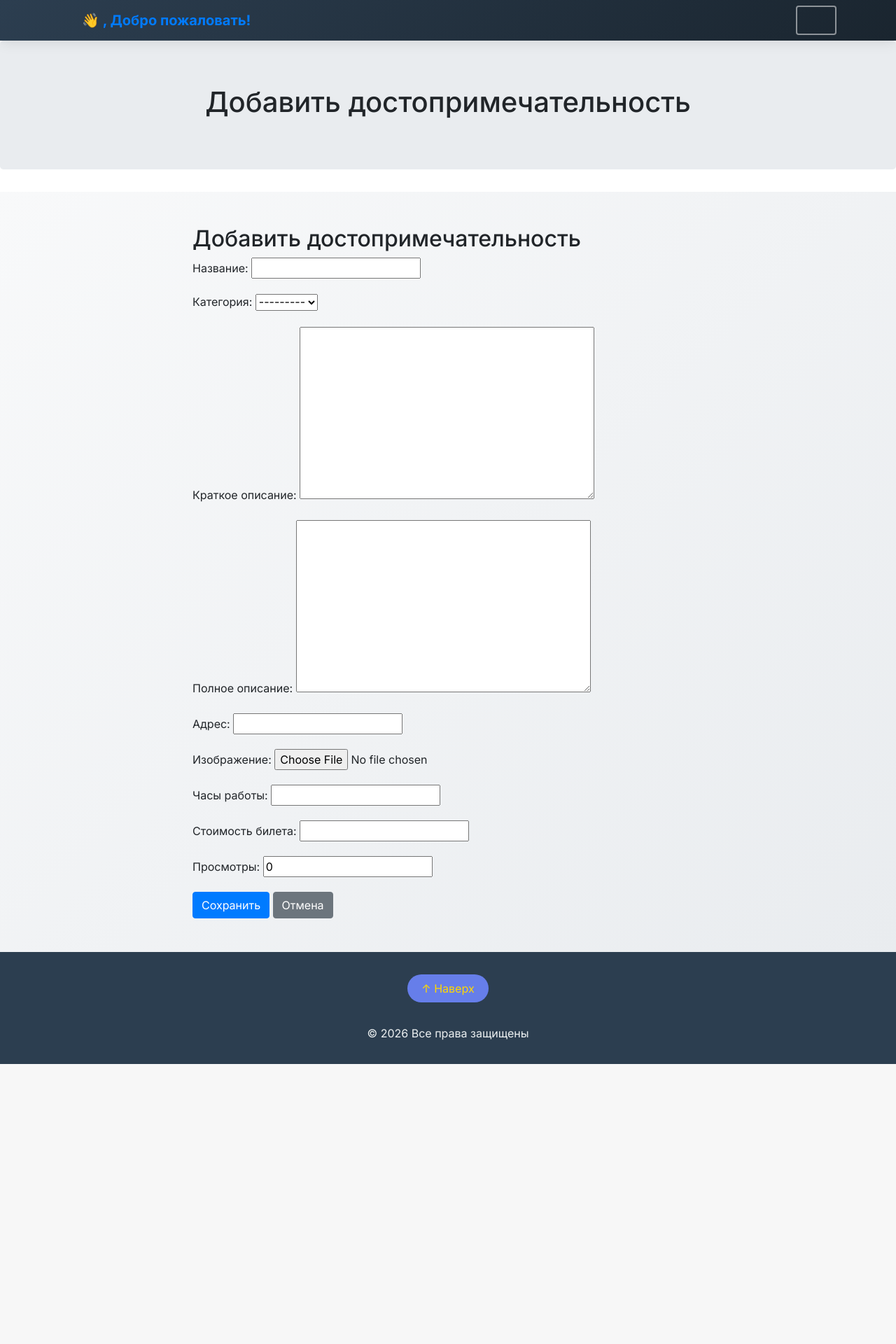
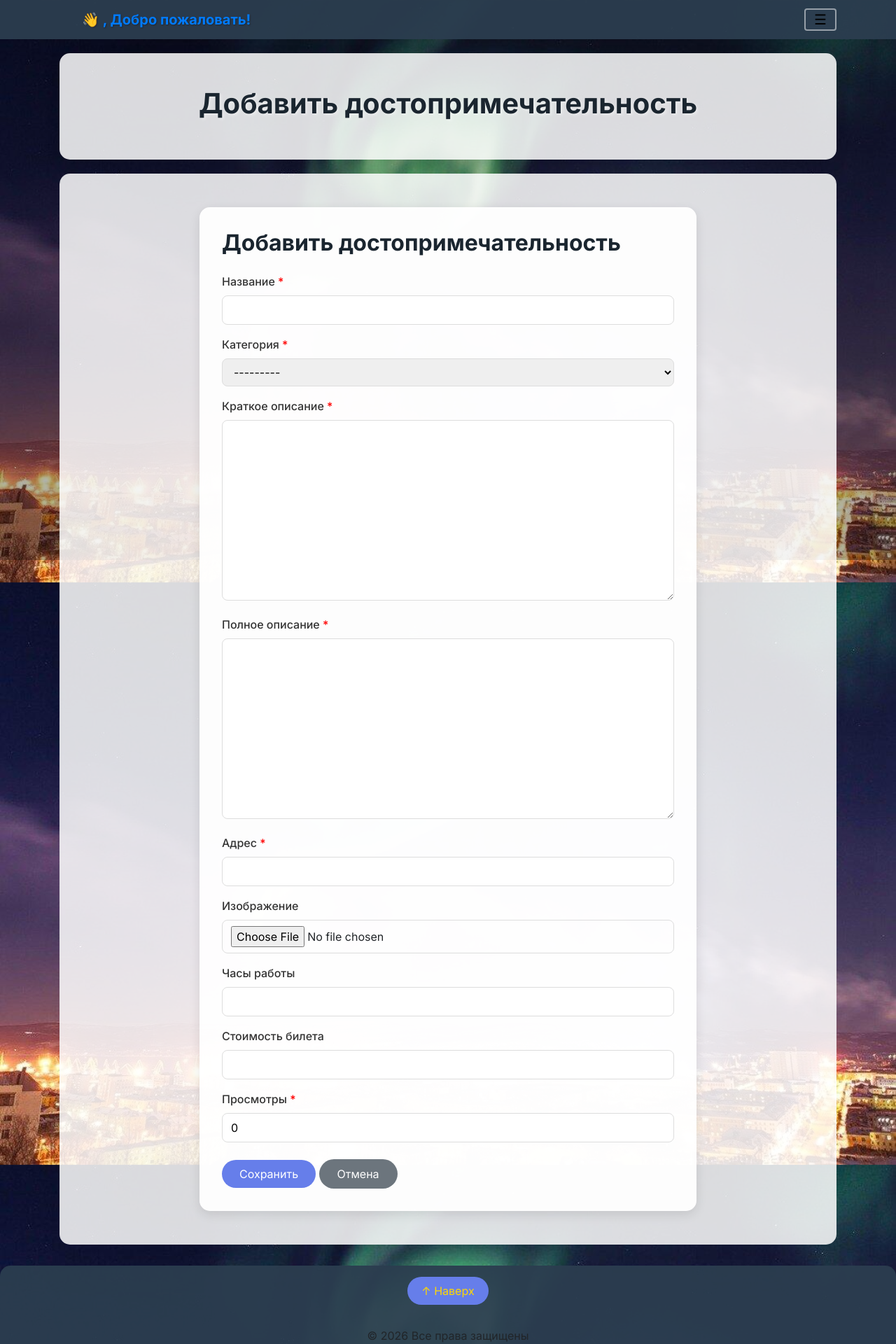
Before and after one commit to Yura123410/diplom, a Django app: page /sights/create/ in a window 1280 px wide. Shown: the whole page at 70% size. Before the commit the page ends 1520 px from the top, so only its background shows below. Run offline with Django 5.2, Linux system fonts and the light colour scheme; data that the repository does not hold is empty; some libraries are stand-ins or nearby versions.

Commit message:
- Отредактирован base.html , добавлено фоновое фото. - Отредактирован фрон у карточен create_sights.html и create_category.html

```diff
--- a/sights/templates/sights/base.html
+++ b/sights/templates/sights/base.html
@@ -11,11 +11,27 @@
     <style>
         body {
             font-family: 'Inter', sans-serif;
+            background-image: url('{% static "gde-posmotret-severnoe-siyanie-v-murmanske.jpg" %}');
+            background-size: cover;
+            background-position: center;
+            background-attachment: fixed;
+            background-repeat: no-repeat;
+            position: relative;
         }
 
-        /* Стиль для collapse меню */
+        body::before {
+            content: '';
+            position: fixed;
+            top: 0;
+            left: 0;
+            right: 0;
+            bottom: 0;
+            background: rgba(0, 0, 0, 0.3);
+            z-index: -1;
+        }
+
         .collapse-menu {
-            background: linear-gradient(135deg, #667eea 0%, #764ba2 100%);
+            background: rgba(0, 0, 0, 0.85);
             box-shadow: 0 10px 30px rgba(0,0,0,0.1);
         }
 
@@ -30,45 +46,84 @@
             color: #ffd700 !important;
         }
 
-        /* Стиль для навбара */
         .navbar-custom {
-            background: linear-gradient(135deg, #2c3e50 0%, #1a252f 100%) !important;
-            box-shadow: 0 2px 20px rgba(0,0,0,0.1);
+            background: rgba(44, 62, 80, 0.95) !important;
         }
 
         .navbar-toggler {
             border: 2px solid rgba(255,255,255,0.5);
             transition: all 0.3s ease;
+            background: #2c3e50;
         }
 
         .navbar-toggler:hover {
             transform: rotate(90deg);
         }
 
-        /* Стиль для jumbotron */
-        .jumbotron-custom {
-            background: linear-gradient(135deg, #f5f7fa 0%, #c3cfe2 100%);
-            border-radius: 0;
-            margin-bottom: 0;
-            padding: 4rem 2rem;
+        .jumbotron-custom,
+        .jumbotron {
+            background: rgba(255, 255, 255, 0.85) !important;
+            border-radius: 15px;
+            margin: 20px auto;
+            padding: 3rem 2rem;
+            box-shadow: 0 5px 20px rgba(0,0,0,0.1);
         }
 
-        .jumbotron-custom h1 {
-            color: #2c3e50;
+        .jumbotron h1,
+        .jumbotron-heading {
+            color: #1a252f !important;
             font-weight: 700;
-            text-shadow: 2px 2px 4px rgba(0,0,0,0.1);
+            text-shadow: 2px 2px 4px rgba(255,255,255,0.5);
         }
 
-        /* Анимация для альбома */
         .album {
-            background: linear-gradient(135deg, #f8f9fa 0%, #e9ecef 100%);
+            background: rgba(255, 255, 255, 0.85);
+            border-radius: 15px;
+            margin: 20px 0;
+            padding: 20px 0;
         }
 
-        /* Стиль для футера */
+        .card {
+            background: white;
+            border: none;
+            box-shadow: 0 5px 15px rgba(0,0,0,0.1);
+            transition: transform 0.3s ease;
+            height: 100%;
+            display: flex;
+            flex-direction: column;
+        }
+
+        .card:hover {
+            transform: translateY(-5px);
+        }
+
+        .card-img-top {
+            height: 200px;
+            object-fit: cover;
+            width: 100%;
+        }
+
+        .card-body {
+            flex: 1;
+            display: flex;
+            flex-direction: column;
+        }
+
+        .card-title,
+        .card-text {
+            color: #333 !important;
+            flex: 1;
+            overflow: hidden;
+            text-overflow: ellipsis;
+            display: -webkit-box;
+            -webkit-line-clamp: 3;
+            -webkit-box-orient: vertical;
+        }
+
         .footer-custom {
-            background: #2c3e50;
-            color: #ecf0f1;
-            padding: 2rem 0;
+            background: rgba(44, 62, 80, 0.95);
+            border-radius: 15px 15px 0 0;
+            margin-top: 30px;
         }
 
         .footer-custom a {
@@ -81,7 +136,6 @@
             text-decoration: none;
         }
 
-        /* Кнопка "Back to top" */
         .back-to-top {
             display: inline-block;
             background: #667eea;
@@ -98,6 +152,24 @@
             transform: translateY(-3px);
             color: white;
         }
+
+        .container {
+            position: relative;
+            z-index: 1;
+        }
+
+        .collapse-menu .text-white,
+        .navbar-brand strong {
+            text-shadow: 1px 1px 2px rgba(0,0,0,0.3);
+        }
+
+        .album a:not(.btn) {
+            color: #667eea;
+        }
+
+        .album a:not(.btn):hover {
+            color: #764ba2;
+        }
     </style>
 </head>
 
@@ -109,7 +181,7 @@
             <div class="row">
                 <div class="col-sm-8 col-md-7 py-4">
                     <h4 class="text-white mb-0">Достопримечательности и развлечения, которые нельзя пропустить!</h4>
-                    <p class="text-white-50 mt-2">Откройте для себя лучшие места вашего города</p>
+                    <p class="text-white mt-3">Откройте для себя лучшие места вашего города</p>
                 </div>
                 <div class="col-sm-4 offset-md-1 py-4">
                     <h4 class="text-white border-bottom pb-2 d-inline-block">Меню</h4>
@@ -120,7 +192,7 @@
                                             class="text-white text-decoration-none">Добавить достопримечательность</a>
                         </li>
                         <li class="mb-2"><a href="{% url 'sights:category_create' %}"
-                                            class="text-white text-decoration-none"">Добавить категорию</a></li>
+                                            class="text-white text-decoration-none">Добавить категорию</a></li>
                         {% endif %}
                         <li class="mb-2"><a href="{% url 'sights:index' %}" class="text-white text-decoration-none">Главная</a>
                         </li>
@@ -128,7 +200,6 @@
                                             class="text-white text-decoration-none">Достопримечательности</a></li>
                         <li class="mb-2"><a href="{% url 'sights:category_list' %}"
                                             class="text-white text-decoration-none">Категории</a></li>
-
                     </ul>
                 </div>
             </div>
@@ -144,13 +215,16 @@
                 <strong>👋 {{ user.first_name }} {{ user.last_name }}, Добро пожаловать!</strong>
             </a>
             <button class="navbar-toggler" type="button" data-toggle="collapse" data-target="#navbarHeader"
-                    aria-controls="navbarHeader" aria-expanded="false" aria-label="Toggle navigation">
-                <span class="navbar-toggler-icon"></span>
+                    aria-controls="navbarHeader" aria-expanded="false" aria-label="Toggle navigation"
+                    style="display: flex; align-items: center; gap: 8px;">
+                <span>☰</span>
             </button>
         </div>
     </div>
 </header>
+
 <main role="main">
+    <div class="container">
         <section class="jumbotron text-center">
             <div class="container">
                 <h1 class="jumbotron-heading">{{ title }}</h1>
@@ -163,19 +237,21 @@
                 {% endblock %}
             </div>
         </div>
+    </div>
 </main>
+
 <footer class="footer-custom">
     <div class="text-center">
-        <a href="#" class="back-to-top">↑ Наверх</a>
+        <a href="#" class="back-to-top mt-3">↑ Наверх</a>
         <p class="mt-3 mb-0">&copy; 2026 Все права защищены</p>
     </div>
 </footer>
+
 <script src="https://code.jquery.com/jquery-3.2.1.slim.min.js"
         integrity="sha384-KJ3o2DKtIkvYIK3UENzmM7KCkRr/rE9/Qpg6aAZGJwFDMVNA/GpGFF93hXpG5KkN"
         crossorigin="anonymous"></script>
 <script>window.jQuery || document.write('<script src="../../assets/js/vendor/jquery-slim.min.js"><\/script>')</script>
 <script src="{% static 'js/popper.min.js' %}"></script>
 <script src="{% static 'js/bootstrap.min.js' %}"></script>
-<script src="{% static 'js/holder.min.js' %}"></script>
 </body>
 </html>
--- a/sights/templates/sights/create_sights.html
+++ b/sights/templates/sights/create_sights.html
@@ -3,13 +3,58 @@
 {% block content %}
 <div class="row justify-content-center">
     <div class="col-md-8">
-        <h2>Добавить достопримечательность</h2>
-        <form method="post" enctype="multipart/form-data">
-            {% csrf_token %}
-            {{ form.as_p }}
-            <button type="submit" class="btn btn-primary">Сохранить</button>
-            <a href="{% url 'sights:sight_create' %}" class="btn btn-secondary">Отмена</a>
-        </form>
+        <div class="card" style="background: rgba(255,255,255,0.95); padding: 2rem; border-radius: 15px;">
+            <h2 class="mb-4" style="color: #1a252f; font-weight: 700;">Добавить достопримечательность</h2>
+            <form method="post" enctype="multipart/form-data">
+                {% csrf_token %}
+
+                {% for field in form %}
+                <div class="form-group mb-3">
+                    <label for="{{ field.id_for_label }}" style="font-weight: 500; color: #333;">
+                        {{ field.label }}
+                        {% if field.field.required %}<span style="color: red;">*</span>{% endif %}
+                    </label>
+                    {{ field }}
+                    {% if field.help_text %}
+                    <small class="form-text text-muted">{{ field.help_text }}</small>
+                    {% endif %}
+                    {% for error in field.errors %}
+                    <div class="text-danger small">{{ error }}</div>
+                    {% endfor %}
+                </div>
+                {% endfor %}
+
+                <div class="mt-4">
+                    <button type="submit" class="btn" style="background: #667eea; color: white; padding: 8px 25px; border-radius: 25px; border: none; transition: all 0.3s ease;">Сохранить</button>
+                    <a href="{% url 'sights:sight_list' %}" class="btn" style="background: #6c757d; color: white; padding: 8px 25px; border-radius: 25px; text-decoration: none; transition: all 0.3s ease;">Отмена</a>
+                </div>
+            </form>
+        </div>
     </div>
 </div>
+
+<style>
+    .form-group input,
+    .form-group select,
+    .form-group textarea {
+        width: 100%;
+        padding: 8px 12px;
+        border: 1px solid #ddd;
+        border-radius: 8px;
+        font-family: 'Inter', sans-serif;
+        transition: border-color 0.3s ease;
+    }
+
+    .form-group input:focus,
+    .form-group select:focus,
+    .form-group textarea:focus {
+        outline: none;
+        border-color: #667eea;
+        box-shadow: 0 0 5px rgba(102, 126, 234, 0.3);
+    }
+
+    .btn:hover {
+        transform: translateY(-2px);
+    }
+</style>
 {% endblock %}
```
Also changed, not shown: sights/templates/sights/create_category.html (+53 -7 lines), static/gde-posmotret-severnoe-siyanie-v-murmanske.jpg (added). Lines whose indentation alone changed are shown as unchanged.
